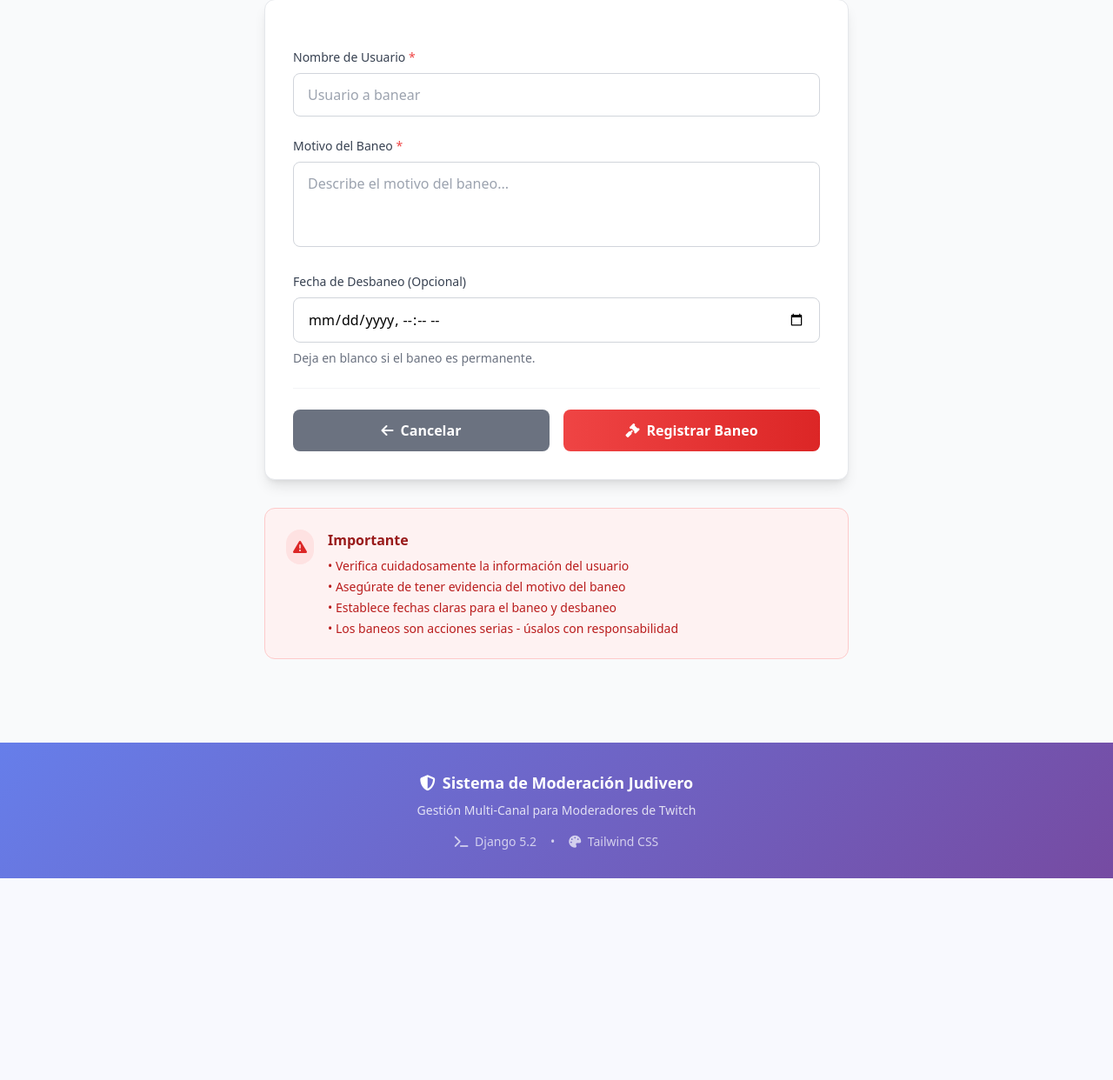
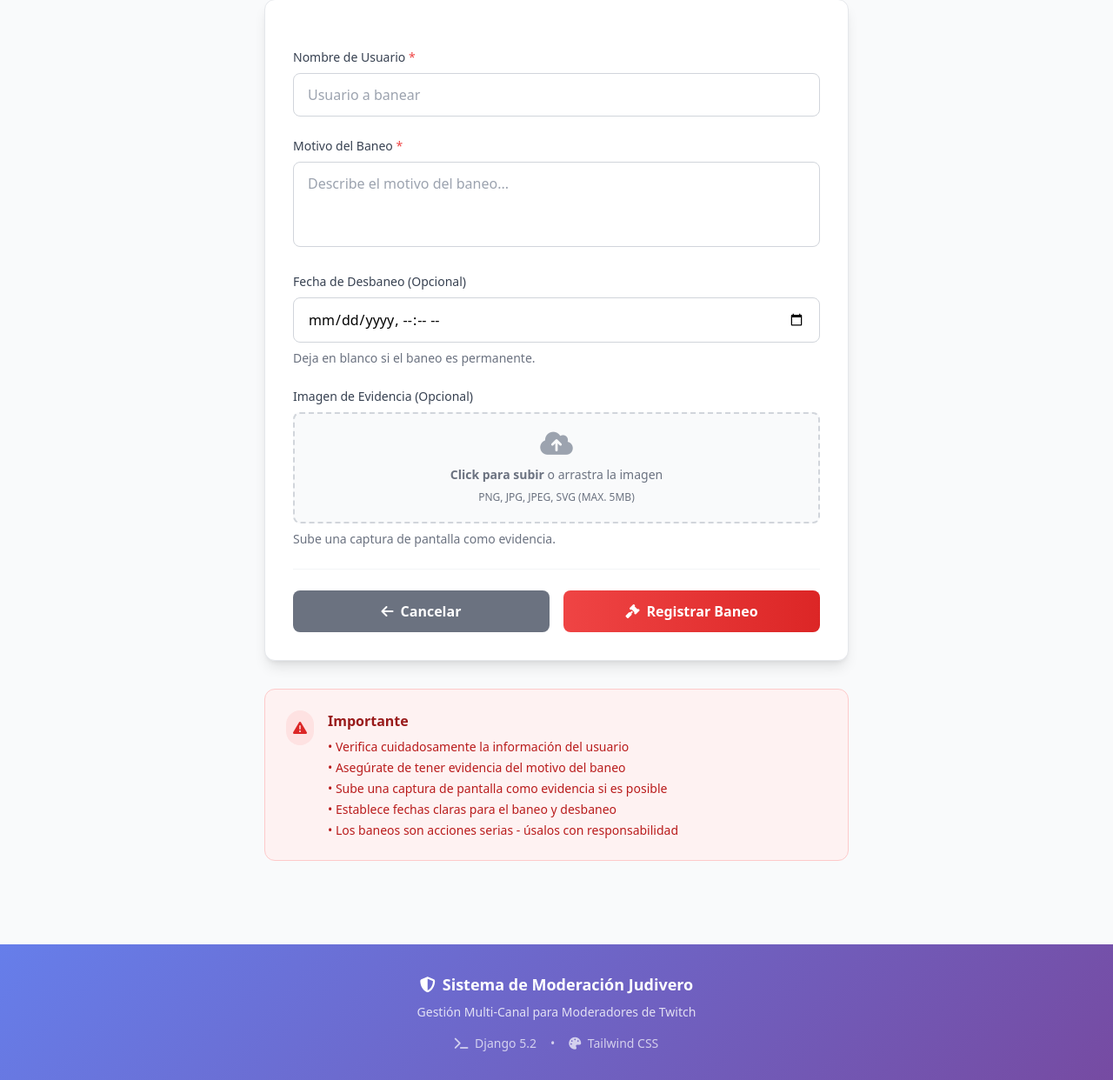
Before and after one commit to MatiasTorres0/judivero, a Django app: page /agregar_baneo/ in a window 1280 px wide. Shown: the part 305-1547 px from the top of the page at 87% size. Before the commit the page ends 1315 px from the top, so only its background shows below. Run offline with Django 5.2, Linux system fonts and the light colour scheme; a user stored in the database is signed in; data comes from the database, SQL or seed files in the repository; some libraries are stand-ins or nearby versions.

Commit message:
feat(bans): add image upload support for ban evidence
- Modified BaneoForm to include image field with file input validation
- Updated views to handle file uploads in ban creation
- Added UI components for file upload with preview functionality
- Included help text and validation messages for image uploads

```diff
--- a/judivero/core/forms.py
+++ b/judivero/core/forms.py
@@ -59,7 +59,7 @@ class ComandoForm(forms.ModelForm):
 class BaneoForm(forms.ModelForm):
     class Meta:
         model = Baneos
-        fields = ['nombre_usuario', 'motivo', 'desbaneo']
+        fields = ['nombre_usuario', 'motivo', 'desbaneo', 'imagen']  # AGREGADO 'imagen'
         widgets = {
             'nombre_usuario': forms.TextInput(attrs={
                 'class': 'form-control',
@@ -73,14 +73,19 @@ class BaneoForm(forms.ModelForm):
             'desbaneo': forms.DateTimeInput(attrs={
                 'class': 'form-control',
                 'type': 'datetime-local',
-                'placeholder': 'dd-mm-aaaa --:--'
             }),
+            'imagen': forms.FileInput(attrs={
+                'class': 'form-control',
+                'accept': 'image/*'
+            })
         }
         labels = {
             'nombre_usuario': 'Nombre de usuario',
             'motivo': 'Motivo del baneo',
             'desbaneo': 'Fecha de desbaneo (Opcional)',
+            'imagen': 'Imagen de evidencia (Opcional)',
         }
         help_texts = {
             'desbaneo': 'Deja en blanco si el baneo es permanente.',
+            'imagen': 'Sube una captura de pantalla como evidencia.',
         }
--- a/judivero/core/templates/core/agregar_baneo.html
+++ b/judivero/core/templates/core/agregar_baneo.html
@@ -78,6 +78,39 @@
                     </div>
                     {% endif %}
                 </div>
+
+                <!-- Imagen de Evidencia -->
+                <div class="space-y-2">
+                    <label for="{{ form.imagen.id_for_label }}" class="block text-sm font-medium text-gray-700">
+                        Imagen de Evidencia (Opcional)
+                    </label>
+                    <div class="flex items-center justify-center w-full">
+                        <label for="{{ form.imagen.id_for_label }}" class="flex flex-col items-center justify-center w-full h-32 border-2 border-gray-300 border-dashed rounded-lg cursor-pointer bg-gray-50 hover:bg-gray-100 transition-colors">
+                            <div class="flex flex-col items-center justify-center pt-5 pb-6">
+                                <i class="fas fa-cloud-upload-alt text-gray-400 text-3xl mb-2"></i>
+                                <p class="mb-2 text-sm text-gray-500">
+                                    <span class="font-semibold">Click para subir</span> o arrastra la imagen
+                                </p>
+                                <p class="text-xs text-gray-500">PNG, JPG, JPEG, SVG (MAX. 5MB)</p>
+                            </div>
+                            <input type="file"
+                                   name="imagen"
+                                   id="{{ form.imagen.id_for_label }}"
+                                   accept="image/*"
+                                   class="hidden"
+                                   onchange="mostrarNombreArchivo(this)">
+                        </label>
+                    </div>
+                    <p id="nombreArchivo" class="text-sm text-gray-600 mt-2 hidden"></p>
+                    {% if form.imagen.help_text %}
+                    <p class="text-sm text-gray-500">{{ form.imagen.help_text }}</p>
+                    {% endif %}
+                    {% if form.imagen.errors %}
+                    <div class="text-sm text-red-600">
+                        {{ form.imagen.errors }}
+                    </div>
+                    {% endif %}
+                </div>
             </div>
 
             <!-- Form Actions -->
@@ -108,6 +141,7 @@
                 <ul class="text-sm text-red-700 space-y-1">
                     <li>• Verifica cuidadosamente la información del usuario</li>
                     <li>• Asegúrate de tener evidencia del motivo del baneo</li>
+                    <li>• Sube una captura de pantalla como evidencia si es posible</li>
                     <li>• Establece fechas claras para el baneo y desbaneo</li>
                     <li>• Los baneos son acciones serias - úsalos con responsabilidad</li>
                 </ul>
@@ -136,4 +170,15 @@
         color: #9ca3af;
     }
 </style>
+
+<script>
+function mostrarNombreArchivo(input) {
+    const nombreArchivo = document.getElementById('nombreArchivo');
+    if (input.files && input.files[0]) {
+        nombreArchivo.textContent = '✓ Archivo seleccionado: ' + input.files[0].name;
+        nombreArchivo.classList.remove('hidden');
+        nombreArchivo.classList.add('text-green-600', 'font-semibold');
+    }
+}
+</script>
 {% endblock %}
--- a/judivero/core/views.py
+++ b/judivero/core/views.py
@@ -136,7 +136,7 @@ def agregar_baneo(request):
         return redirect('inicio')
 
     if request.method == 'POST':
-        form = BaneoForm(request.POST)
+        form = BaneoForm(request.POST, request.FILES)  # AGREGADO request.FILES
         if form.is_valid():
             baneo = form.save(commit=False)
             baneo.canal = canal_actual
```
